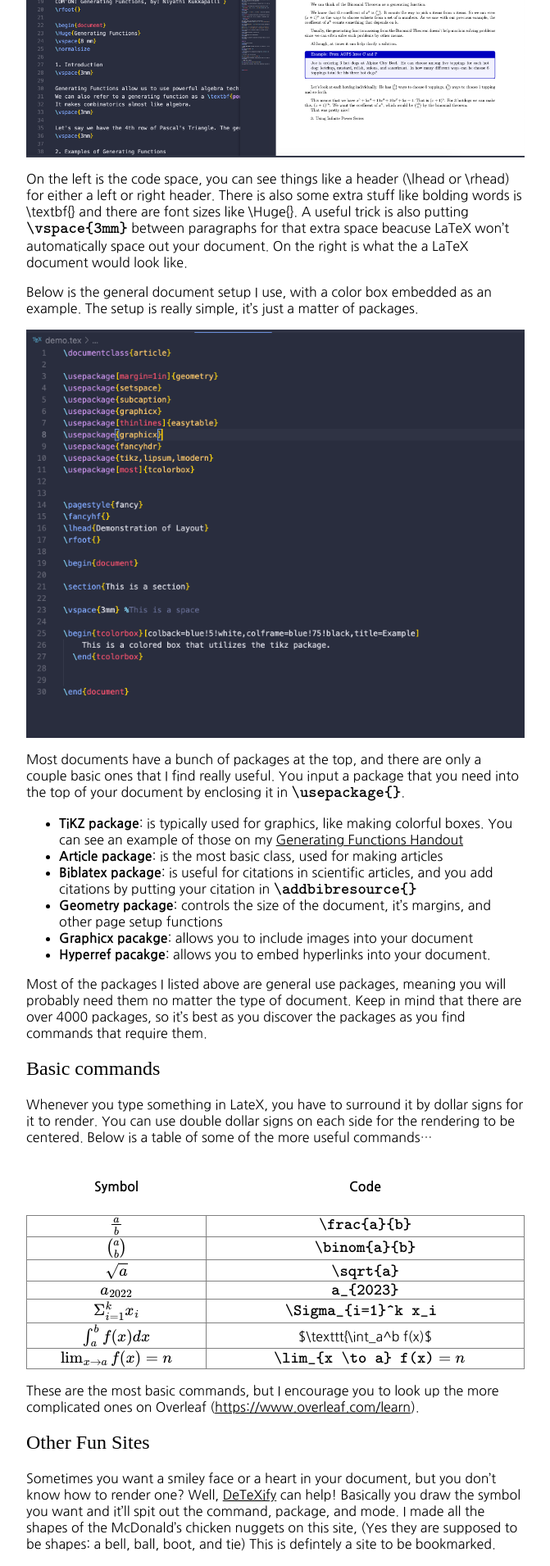
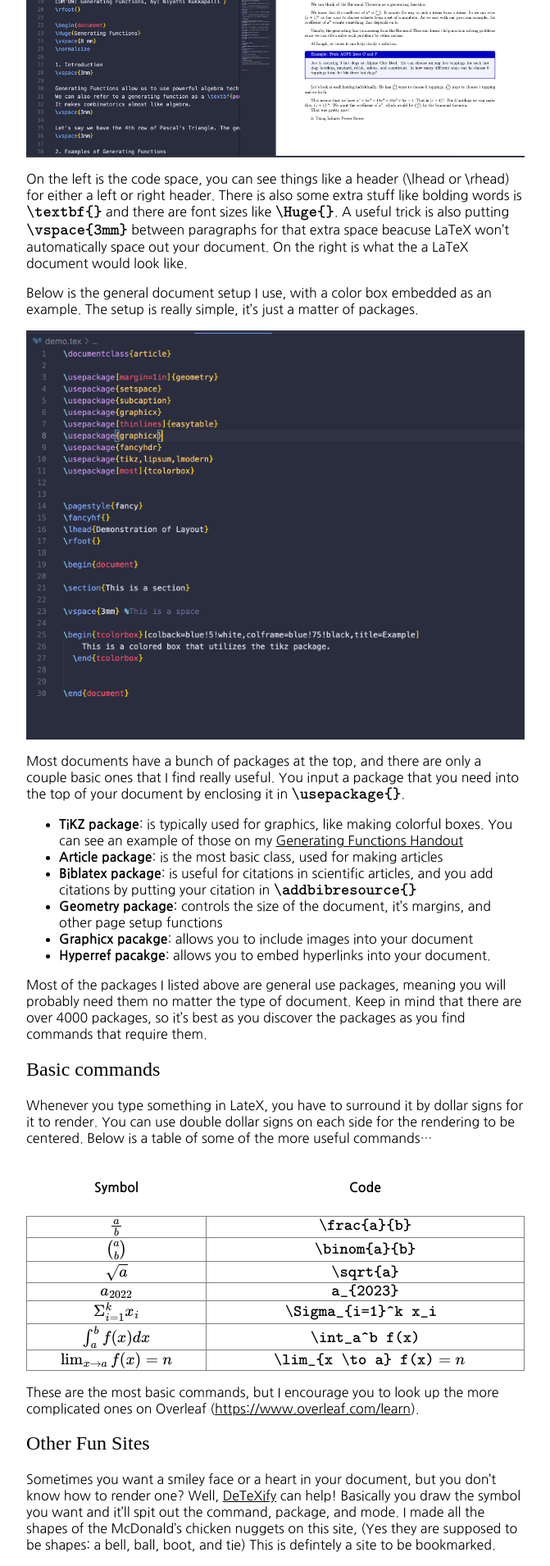
Before and after one commit to niyathikukkapalli/niyathikukkapalli.github.io, a Jekyll site: the page built from _posts/2022-04-09-23-latex.markdown, in a window 1280 px wide. Shown: the part 1056-2966 px from the top of the page at 82% size, without its empty margins (304-975 px from the left). Built offline with Jekyll 4.4.1, drawn with Linux system fonts in a browser that asks for light colours; some web fonts are replaced.

Commit message:
new blog

```diff
--- a/_posts/2022-04-09-23-latex.markdown
+++ b/_posts/2022-04-09-23-latex.markdown
@@ -29,7 +29,7 @@
 
 <img class="large" src="/img/visual.png">
 
-On the left is the code space, you can see things like a header (\lhead or \rhead) for either a left or right header. There is also some extra stuff like bolding words is \textbf{} and there are font sizes like \Huge{}. A useful trick is also putting $\texttt{\vspace{3mm}}$ between paragraphs for that extra space beacuse LaTeX won't automatically space out your document. On the right is what the a LaTeX document would look like.
+On the left is the code space, you can see things like a header (\lhead or \rhead) for either a left or right header. There is also some extra stuff like bolding words is $\texttt{\textbf{}}$ and there are font sizes like $\texttt{\Huge{}}$. A useful trick is also putting $\texttt{\vspace{3mm}}$ between paragraphs for that extra space beacuse LaTeX won't automatically space out your document. On the right is what the a LaTeX document would look like.
 
 Below is the general document setup I use, with a color box embedded as an example. The setup is really simple, it's just a matter of packages.
 
@@ -78,7 +78,7 @@
   </tr>
   <tr>
     <td>$\int_a^b f(x)dx$</td>
-    <td>$\texttt{\int_a^b f(x)$</td>
+    <td>$\texttt{\int_a^b f(x)}$</td>
   </tr>
   <tr>
     <td>$\lim_{x \to a} f(x) = n$</td>
--- a/main.css
+++ b/main.css
@@ -9,7 +9,7 @@
 }
 
 a {
-  transition: color 600ms;
+  /* transition: color 600ms; */
 }
 
 a:link,
@@ -112,7 +112,7 @@
 }
 
 .Intro {
-  background-color: rgba(0, 94, 5, 0.884);
+  background-color: rgba(2, 126, 8, 0.884);
   border-radius: 12px;
   text-align: center;
   font-family: "Dela Gothic One";
```
Also changed, not shown: _drafts/2022-04-15-archimedes.markdown (added, +9 -0 lines), img/floweryellow.webp (added), 1 other file.
